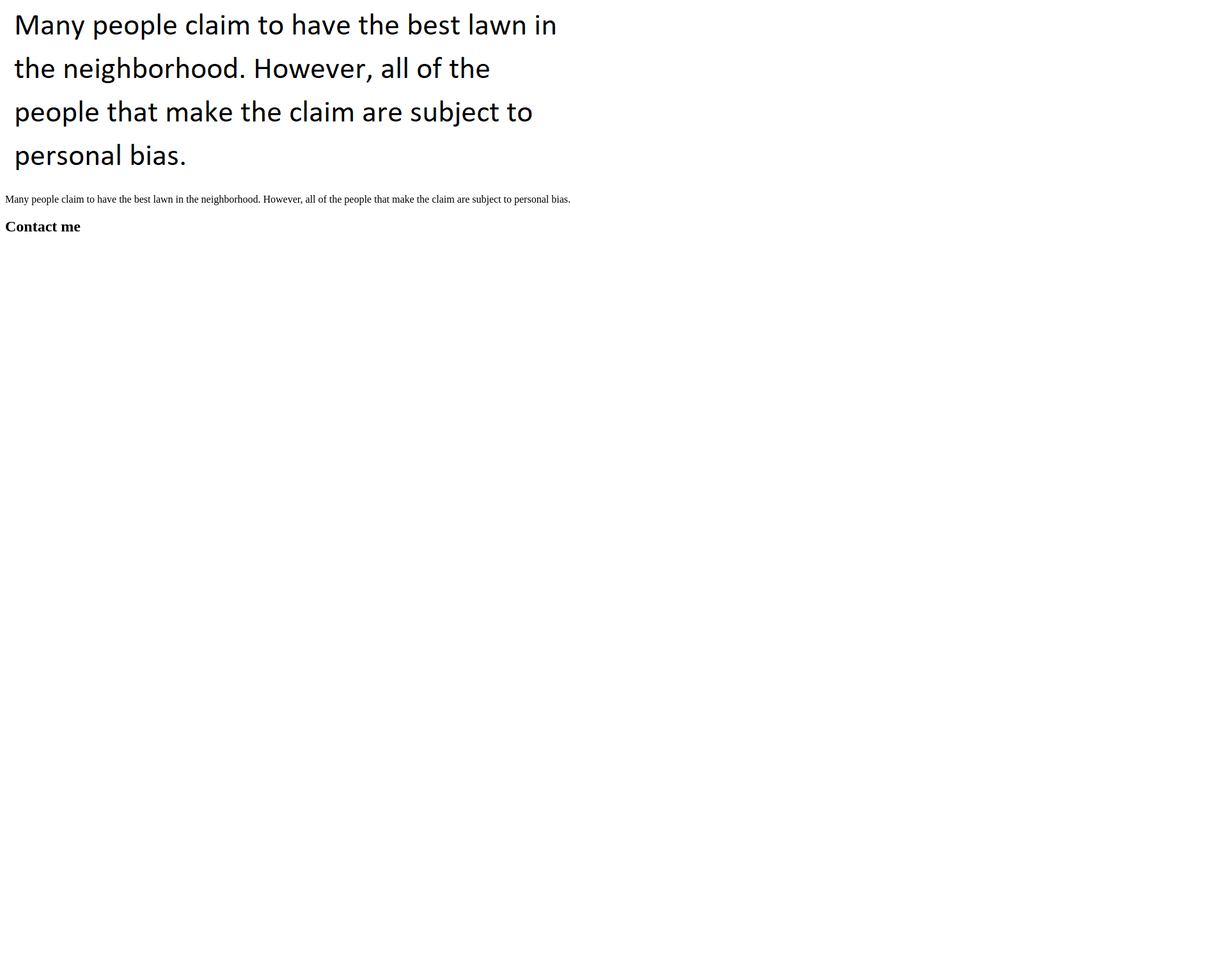
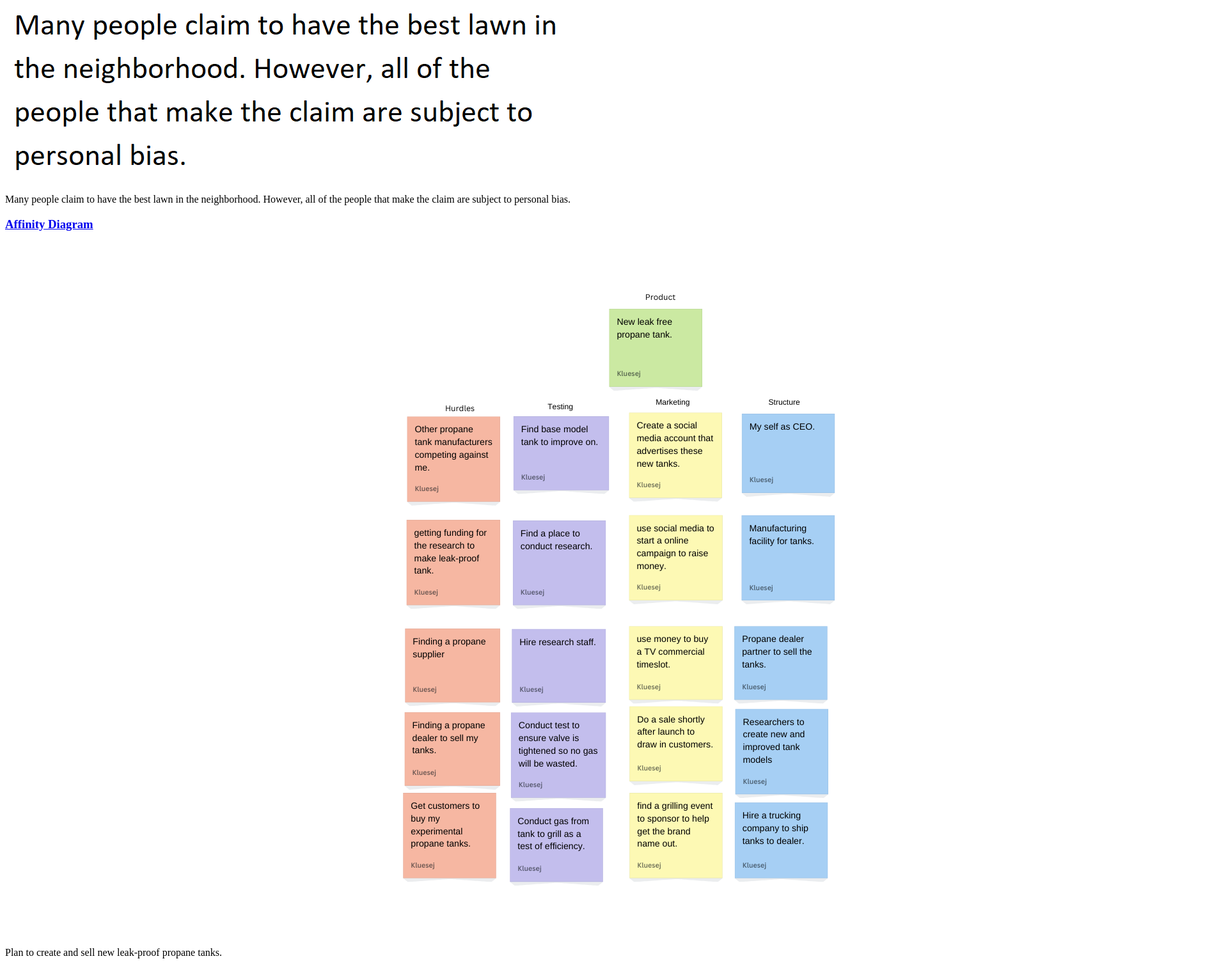
Before and after one commit to John-Kluesener/John-Kluesener.github.io, a plain HTML site: page index.html in a window 1280 px wide. Shown: the part 258-1761 px from the top of the page at 64% size, 1920 px wide, since content can reach past the window. Before the commit the page ends 800 px from the top, so only its background shows below. Drawn offline with Linux system fonts and the light colour scheme.

Commit message:
Add files via upload

```diff
--- a/index.html
+++ b/index.html
@@ -23,6 +23,15 @@
             <p>Many people claim to have the best lawn in the neighborhood. However, all of the people that make the claim are subject to personal bias.
             </p>
         </section>
+
+        <!--Affinity Diagram Assignment -->
+<section class="project">
+    <a href="files/affinity.pdf"><h3>Affinity Diagram</h3></a>
+    <a href="files/affinity.pdf"><img src="images/affinity.png"></a>
+    <p>
+    Plan to create and sell new leak-proof propane tanks.
+    </p>
+    </section>
     </div>
 
    <h2>Contact me</h2>
```
Also changed, not shown: images/affinity.png (added), 1 other file.
